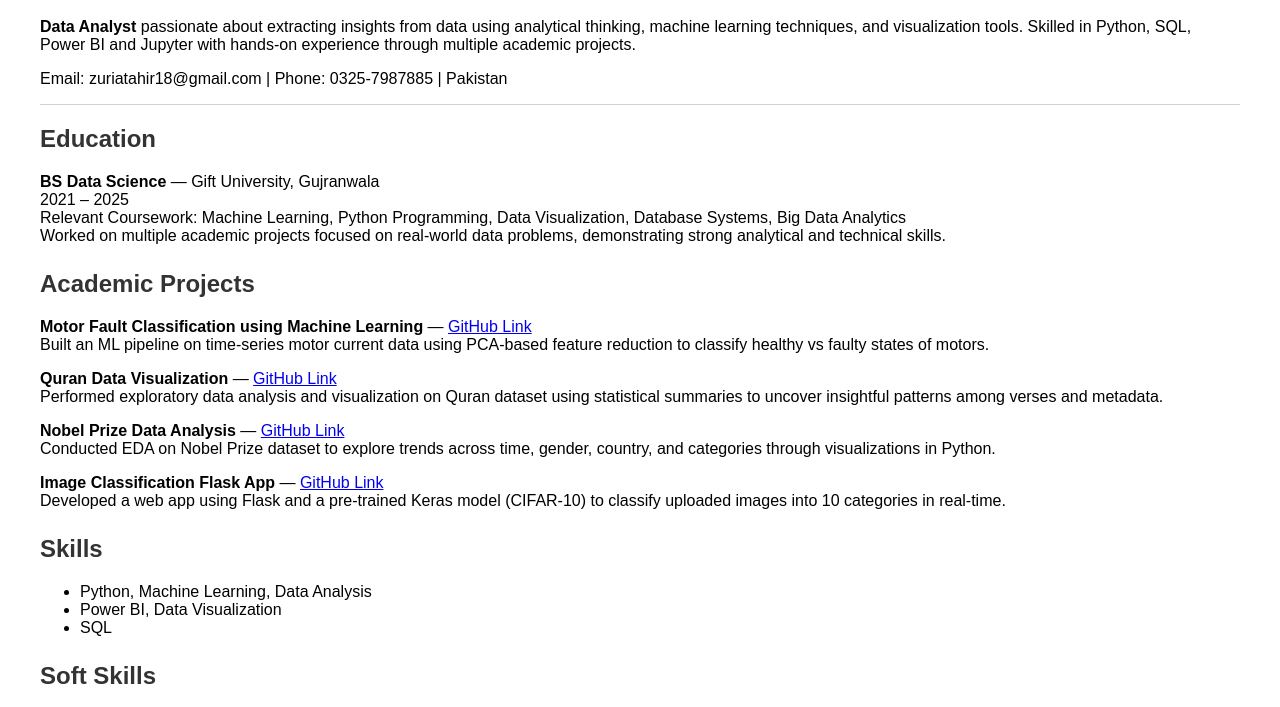
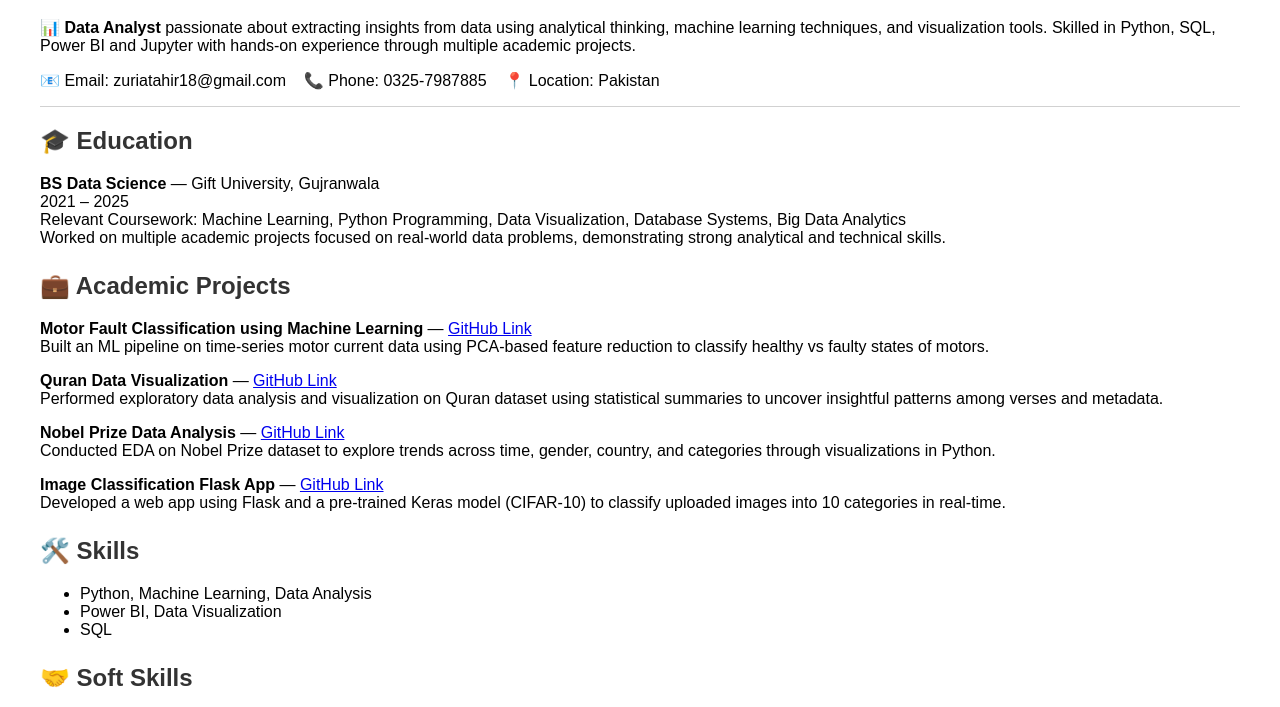
Before and after one commit to ZuriaTahir-18/My-CV, a plain HTML site: page index.html in a window 1280 px wide. Shown: the part 80-787 px from the top of the page. Drawn offline with Linux system fonts and the light colour scheme.

Commit message:
Update index.html

```diff
--- a/index.html
+++ b/index.html
@@ -13,12 +13,12 @@
 <body>
 
 <h1>Zuria Tahir</h1>
-<p><b>Data Analyst</b> passionate about extracting insights from data using analytical thinking, machine learning techniques, and visualization tools. Skilled in Python, SQL, Power BI and Jupyter with hands-on experience through multiple academic projects.</p>
-<p>Email: zuriatahir18@gmail.com | Phone: 0325-7987885 | Pakistan</p>
+<p><b>📊 Data Analyst</b> passionate about extracting insights from data using analytical thinking, machine learning techniques, and visualization tools. Skilled in Python, SQL, Power BI and Jupyter with hands-on experience through multiple academic projects.</p>
+<p>📧 Email: zuriatahir18@gmail.com &nbsp;&nbsp; 📞 Phone: 0325-7987885 &nbsp;&nbsp; 📍 Location: Pakistan</p>
 <hr/>
 
 <div class="section">
-  <h2>Education</h2>
+  <h2>🎓 Education</h2>
   <p><b>BS Data Science</b> — Gift University, Gujranwala<br/>
   2021 – 2025 <br/>
   Relevant Coursework: Machine Learning, Python Programming, Data Visualization, Database Systems, Big Data Analytics<br/>
@@ -27,10 +27,10 @@
 </div>
 
 <div class="section">
-  <h2>Academic Projects</h2>
+  <h2>💼 Academic Projects</h2>
 
   <p>
-    <b>Motor Fault Classification using Machine Learning</b> —
+    <b> Motor Fault Classification using Machine Learning</b> —
     <a href="https://github.com/ZuriaTahir-18/Motor-Fault-Classification-using-Machine-Learning" target="_blank">GitHub Link</a><br/>
     Built an ML pipeline on time-series motor current data using PCA-based feature reduction to classify healthy vs faulty states of motors.
   </p>
@@ -55,7 +55,7 @@
 </div>
 
 <div class="section">
-  <h2>Skills</h2>
+  <h2>🛠️ Skills</h2>
   <ul>
     <li>Python, Machine Learning, Data Analysis</li>
     <li>Power BI, Data Visualization</li>
@@ -64,9 +64,9 @@
 </div>
 
 <div class="section">
-  <h2>Soft Skills</h2>
+  <h2>🤝 Soft Skills</h2>
   <ul>
-    <li>Communication & Presentation</li>
+    <li> Communication & Presentation</li>
     <li>Problem-Solving</li>
     <li>Teamwork & Collaboration</li>
     <li>Time Management</li>
@@ -74,10 +74,10 @@
 </div>
 
 <div class="section">
-  <h2>Certificates</h2>
+  <h2>📜 Certificates</h2>
   <ul>
     <li>
-      <b>NumPy Masterclass</b> — Udemy (2023) <br/>
+      <b> NumPy Masterclass</b> — Udemy (2023) <br/>
       Focused on learning NumPy arrays, indexing, reshaping and numerical operations for data analysis in Python. <br/>
       <a href="https://www.udemy.com/certificate/UC-07504222-1a89-4541-8ff1-23893c0676e1/" target="_blank">View Certificate</a>
     </li>
```
